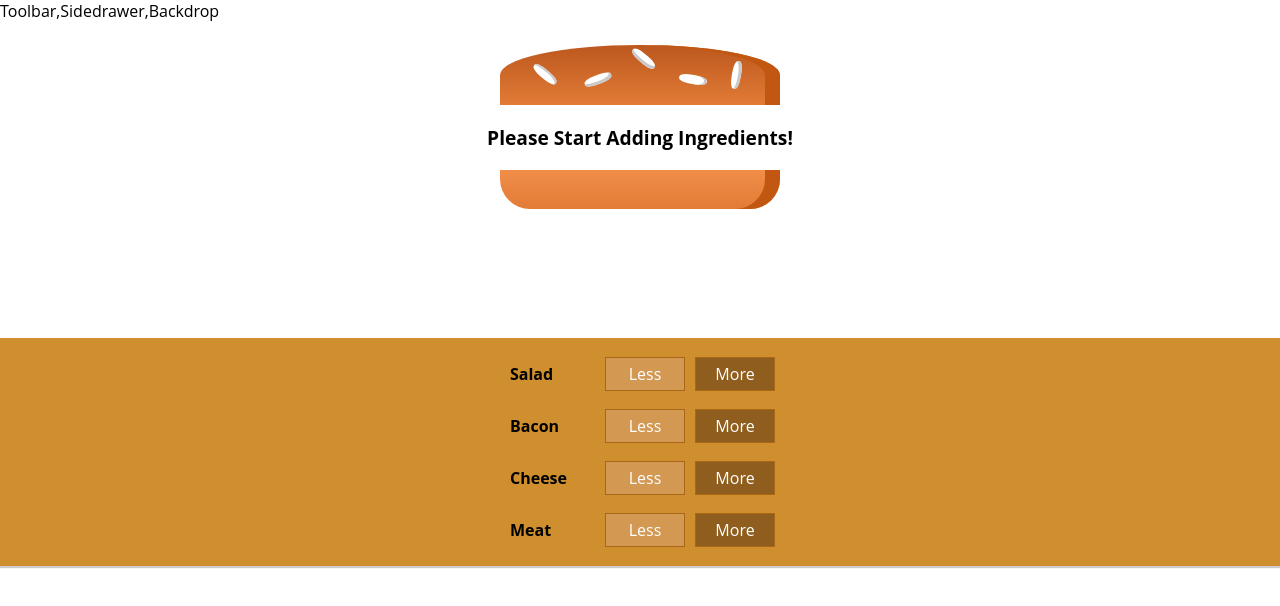
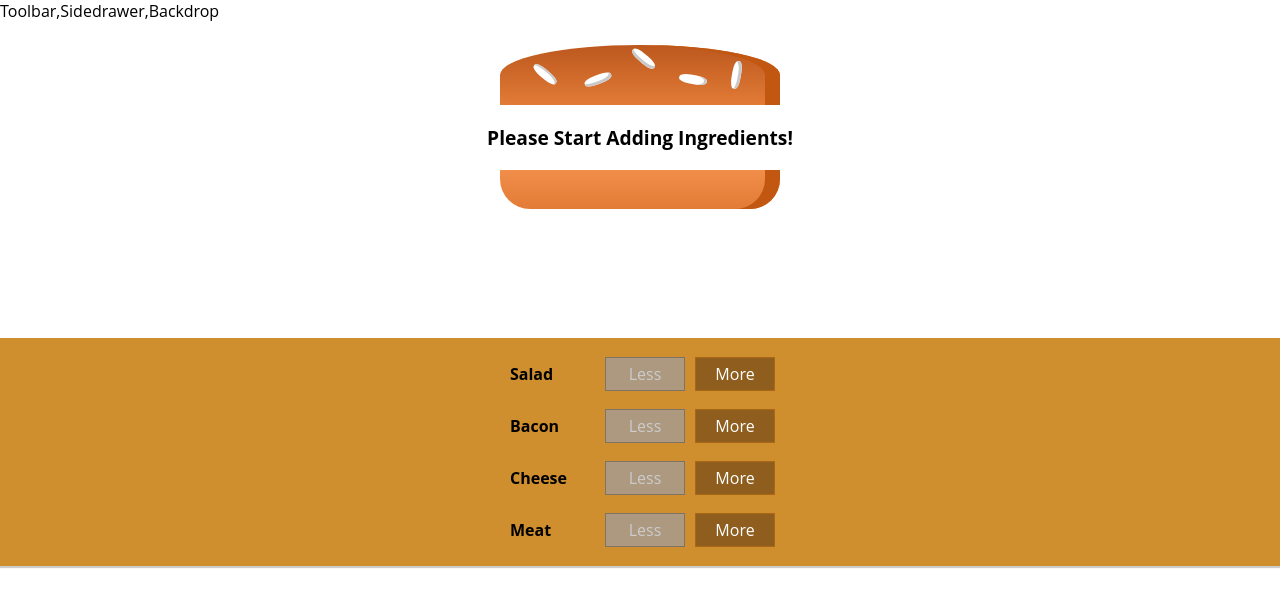
Before and after one commit to kaveenakash/BurgerShop, a React (Create React App) app: page / in a window 1280 px wide. Shown: the top 606 px of the page. Built offline with nearby package versions, Linux system fonts and the light colour scheme.

Commit message:
Less button Disable fixed

```diff
--- a/src/components/Burger/BuildControls/BuildControl/BuildControl.js
+++ b/src/components/Burger/BuildControls/BuildControl/BuildControl.js
@@ -5,7 +5,7 @@ const BuildControl = (props) => {
   return (
     <div className={classes.BuildControl}>
       <div className={classes.Label}>{props.label}</div>
-      <button className={classes.Less}> Less</button>
+      <button className={classes.Less} onClick={props.removed} disabled={props.disabled}> Less</button>
       <button className={classes.More} onClick={props.added}>
         More
       </button>
--- a/src/components/Burger/BuildControls/BuildControls.js
+++ b/src/components/Burger/BuildControls/BuildControls.js
@@ -15,6 +15,8 @@ const BuildControls = (props) => {
         <BuildControl
           key={item.label}
           label={item.label}
+          disabled={props.disabled[item.type]}
+          removed={() => props.ingredientSubsract(item.type)}
           added={() => props.ingredientAdded(item.type)}
         />
       ))}
--- a/src/containers/BurgerBuilder/BurgerBuilder.js
+++ b/src/containers/BurgerBuilder/BurgerBuilder.js
@@ -20,21 +20,42 @@ const BurgerBuilder = (props) => {
   const [totalPrice, setTotalPrice] = useState(4);
 
   const addIngredientHandler = (type) => {
-    const oldCount = ingredients[type];
-    const updatedCount = oldCount + 1;
     const updatedIngredients = { ...ingredients };
-    updatedIngredients[type] = updatedCount;
+    updatedIngredients[type] = ingredients[type] + 1;
     setIngredients(updatedIngredients);
 
     const priceAddition = INGREDIENT_PRICES[type];
-    setTotalPrice((prev) => prev + priceAddition);
+    setTotalPrice((prev) => {
+      return prev + priceAddition;
+    });
   };
-  const removeIngredientHandler = (type) => {};
+  const removeIngredientHandler = (type) => {
+    if (ingredients[type] <= 0) {
+      return;
+    }
+    const updatedIngredients = { ...ingredients };
+    updatedIngredients[type] = ingredients[type] - 1;
+    setIngredients(updatedIngredients);
 
+    const priceSubstraction = INGREDIENT_PRICES[type];
+    setTotalPrice((prev) => {
+      return prev - priceSubstraction;
+    });
+  };
+  const disabledInfo = {
+    ...ingredients,
+  };
+  for (let key in disabledInfo) {
+    disabledInfo[key] = disabledInfo[key] <= 0;
+  }
   return (
     <Auxi>
       <Burger ingredients={ingredients} />
-      <BuildControls ingredientAdded={addIngredientHandler} />
+      <BuildControls
+        ingredientAdded={addIngredientHandler}
+        ingredientSubsract={removeIngredientHandler}
+        disabled={disabledInfo}
+      />
     </Auxi>
   );
 };
```
Also changed, not shown: 1 other file (tests, documents, lock files or other folders).
